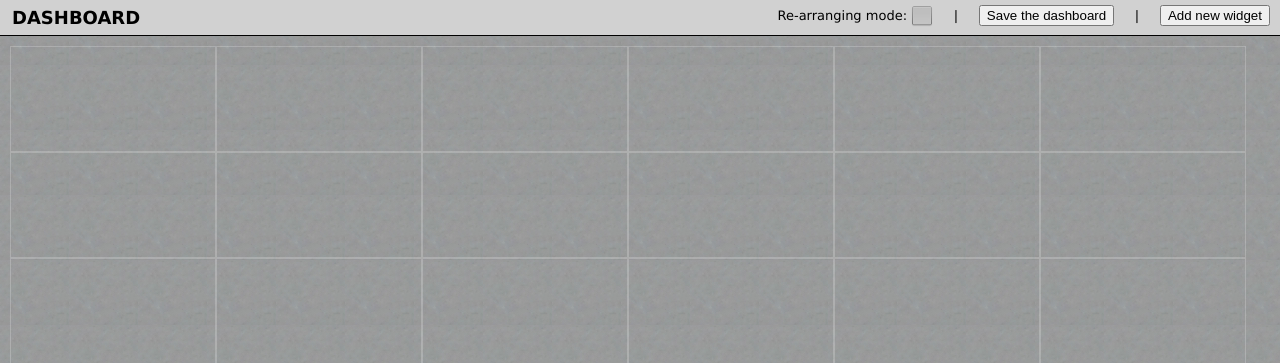
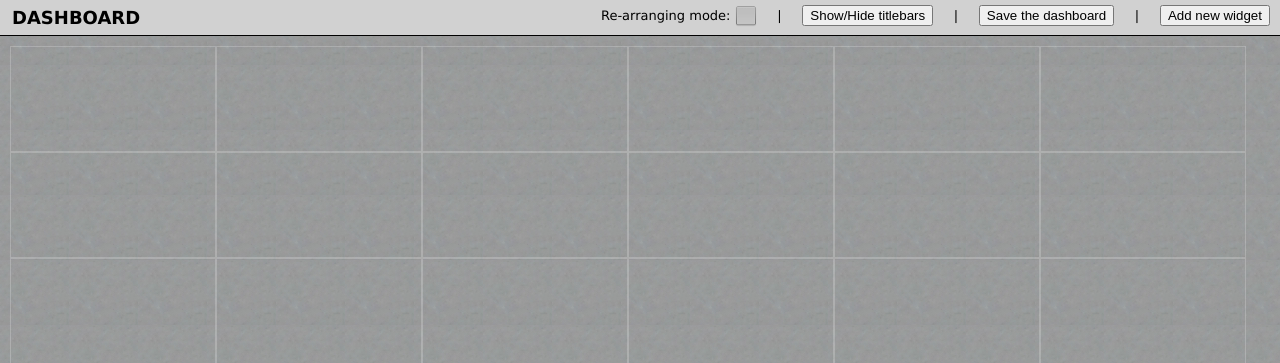
Before and after one commit to mtruneck/dashboard, a Django app: page /default in a window 1280 px wide. Shown: the top 363 px of the page. Run offline with Django 3.2, Linux system fonts and the light colour scheme; data comes from the database, SQL or seed files in the repository; parts of the project's set-up code (start-up, migrations or seed data) failed here and were passed over.

Commit message:
Enabled hiding titlebars

```diff
--- a/core/static/css/dashboard.css
+++ b/core/static/css/dashboard.css
@@ -80,7 +80,7 @@ input#iframe-cover-switch:checked:hover + label
 
 
 /* Widget element */
-.gridster .gs-w {
+.widget {
 	padding: 1px;
 	padding-top: 22px;
 	list-style: none;
--- a/templates/dashboard.html
+++ b/templates/dashboard.html
@@ -22,6 +22,8 @@
         <label class="hand" for="iframe-cover-switch" title="Allows dragging a widget by its content, iframe won't steal the mouse events.">Re-arranging mode:</label>
         <input id="iframe-cover-switch" name="iframe-cover-switch" class="check hand" type="checkbox" value="1">
         <label for="iframe-cover-switch" title="Allows dragging a widget by its content, iframe won't steal the mouse events." class="icon hand"></label>
+        &nbsp; &nbsp; | &nbsp; &nbsp;
+        <input type="button" id="btn_hide_titlebars" value="Show/Hide titlebars"></input>
         &nbsp; &nbsp; | &nbsp; &nbsp;
         <input type="button" id="btn_save" value="Save the dashboard"></input>
         <span class="saving">Saving...</span>
@@ -79,6 +81,7 @@
     <li class="widget" minimized="<%= minimized %>"
                        maximized-sizey="<%= maximized_sizey %>"
                        title="<%= title %>">
+        <span class="titlebar">
             <div class="title"><%= title %></div>
 
             <div class="titlebar_item remover"     title="Close this widget"></div>
@@ -87,6 +90,7 @@
             <div class="titlebar_item minimizer <%= minimizer_class %>"
                                                    title="<%= minimizer_title %>"></div>
             <div class="titlebar_item urler"       title="Show/change the URL of this widget"></div>
+        </span>
         <div class="widget_content">
             <div class="iframe_cover"></div>
             <iframe scrolling="<%= scrolling %>" src="<%= content %>"></iframe>
@@ -143,6 +147,19 @@ $(function(){
 
 	$('#btn_save').click( save_positions );
 
+	$('#btn_hide_titlebars').click( function(){
+		hidden = $('#btn_hide_titlebars').data('hidden');
+		if (hidden != "true") {
+			$('.titlebar').hide();
+			$('.widget').css('padding-top', '1px');
+			$('#btn_hide_titlebars').data('hidden', "true");
+		} else {
+			$('.titlebar').show();
+			$('.widget').css('padding-top', '22px');
+			$('#btn_hide_titlebars').data('hidden', "false");
+		}
+	});
+
 	$("#add_widget").click(function(){
 		dashboard.invokeWidgetSettingsDialog(null);
 	});
```
Lines whose indentation alone changed are shown as unchanged.
